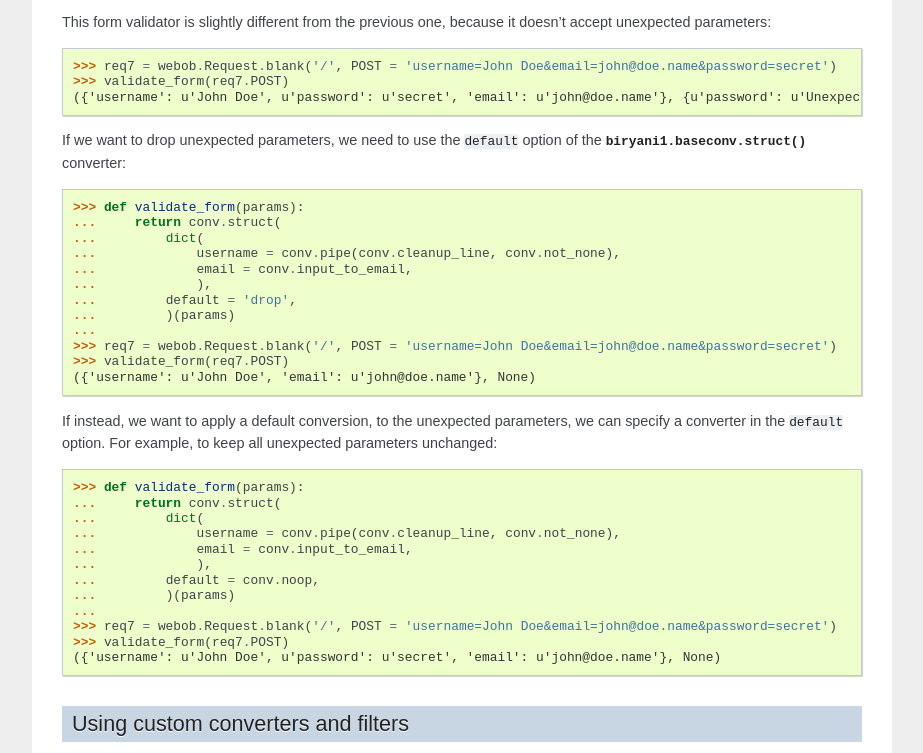
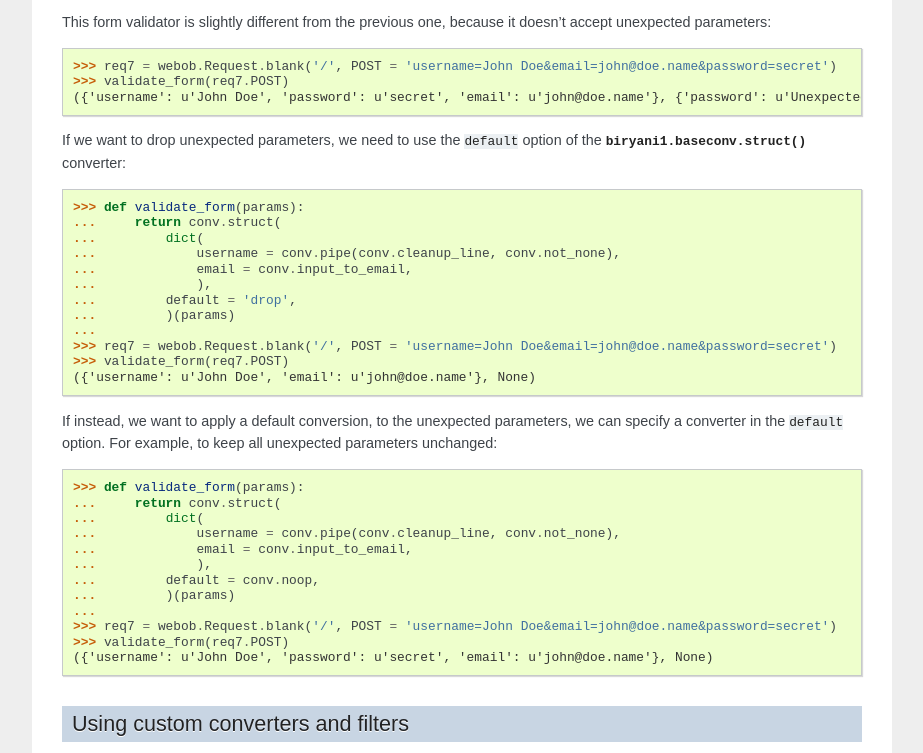
Before and after one commit to openfisca/biryani, a Sphinx documentation site: the page built from docs/source/tutorial1-web-form.rst, in a window 1280 px wide and 1400 px high, scrolled down 2662 px. Shown: the part 170-923 px from the top of the window, without its empty margins (198-1121 px from the left). Built offline with Sphinx 7.4.7, drawn with Linux system fonts in a browser that asks for light colours.

```diff
--- a/docs/source/tutorial1-web-form.rst
+++ b/docs/source/tutorial1-web-form.rst
@@ -160,7 +160,7 @@ This form validator is slightly different from the previous one, because it does
 
 >>> req7 = webob.Request.blank('/', POST = 'username=John Doe&email=john@doe.name&password=secret')
 >>> validate_form(req7.POST)
-({'username': u'John Doe', u'password': u'secret', 'email': u'john@doe.name'}, {u'password': u'Unexpected item'})
+({'username': u'John Doe', 'password': u'secret', 'email': u'john@doe.name'}, {'password': u'Unexpected item'})
 
 If we want to drop unexpected parameters, we need to use the ``default`` option of the :func:`biryani1.baseconv.struct`
 converter:
@@ -192,7 +192,7 @@ If instead, we want to apply a default conversion, to the unexpected parameters,
 ...
 >>> req7 = webob.Request.blank('/', POST = 'username=John Doe&email=john@doe.name&password=secret')
 >>> validate_form(req7.POST)
-({'username': u'John Doe', u'password': u'secret', 'email': u'john@doe.name'}, None)
+({'username': u'John Doe', 'password': u'secret', 'email': u'john@doe.name'}, None)
 
 
 Using custom converters and filters
```
Also changed, not shown: 1 other file.
